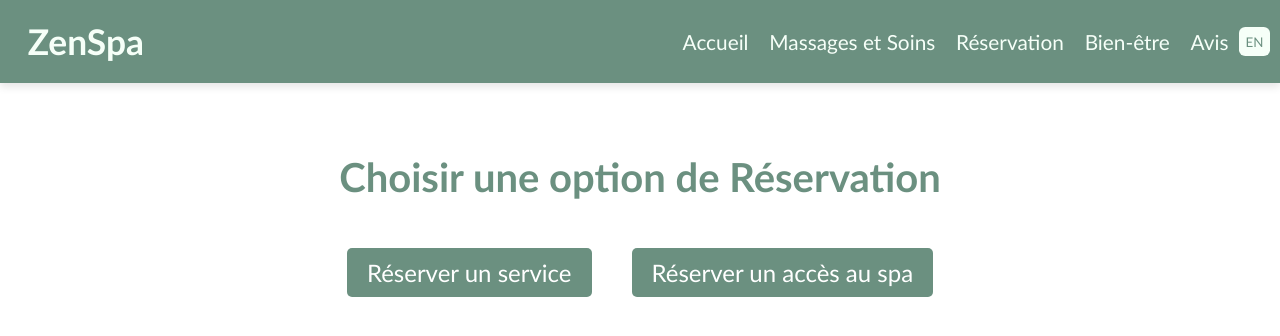
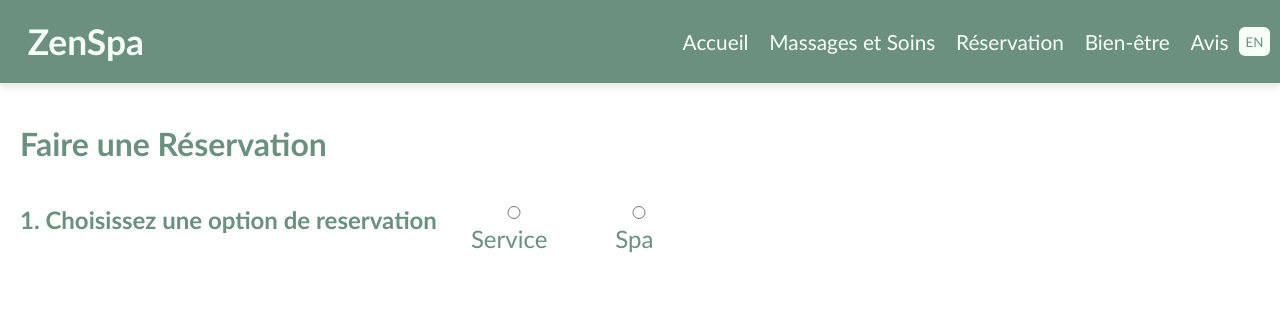
Before and after one commit to ChloeAlFrenn/Projet2_SEG3525_FINAL, a React (Create React App) app in the folder zenspa/: page /Reservation in a window 1280 px wide. Shown: the top 336 px of the page. Built offline with nearby package versions, Linux system fonts and the light colour scheme.

Commit message:
Reservation sur une seule page

```diff
--- a/zenspa/src/pages/Reservation.css
+++ b/zenspa/src/pages/Reservation.css
@@ -2,17 +2,21 @@
   padding: 20px;
   font-family: 'Optima', 'Noto Serif', 'Arial', sans-serif;
 }
-
 
 .option-selection {
   text-align: center;
   margin-top: 50px;
 }
 
-  .option-selection h1{
-    text-align: center;
+.option-selection h1 {
   color: #6B9080;
   font-size: 2.5em;
+}
+
+.option-selection h2 {
+  font-size: 1.5em;
+  color: #6B9080;
+  margin-bottom: 20px;
 }
 
 .option-selection button {
@@ -43,7 +47,6 @@
 
 .form-section {
   margin: 20px 0;
-
 }
 
 .form-section h2 {
@@ -61,7 +64,6 @@
   border-radius: 5px;
   font-family: 'Optima', 'Noto Serif', 'Arial', sans-serif;
   color: #6B9080;
-
 }
 
 button[type="submit"] {
@@ -107,3 +109,27 @@
   font-size: 1.5em;
   color: #6B9080;
 }
+
+.option-selection {
+  display: flex;
+
+  align-items: center;
+}
+
+.option-selection .options {
+  display: flex;
+  justify-content: center;
+  align-items: center;
+  margin-top: 10px;
+}
+
+.option-selection label {
+  margin: 0 20px;
+  font-size: 1.5em;
+  color: #6B9080;
+  font-family: 'Optima', 'Noto Serif', 'Arial', sans-serif;
+}
+
+.option-selection input[type="radio"] {
+  margin-right: 10px;
+}
--- a/zenspa/src/pages/Reservation.js
+++ b/zenspa/src/pages/Reservation.js
@@ -21,7 +21,7 @@ function Reservation() {
     "Enveloppement corporel en duo"
   ];
 
-  const [selectedOption, setSelectedOption] = useState(null);
+  const [selectedOption, setSelectedOption] = useState("");
   const [service, setService] = useState("");
   const [date, setDate] = useState(null);
   const [time, setTime] = useState("");
@@ -30,71 +30,64 @@ function Reservation() {
   const [accessType, setAccessType] = useState("");
   const [halfDayTime, setHalfDayTime] = useState("");
   const [submitted, setSubmitted] = useState(false);
-  const [errors, setErrors] = useState({});
-
-  const handleOptionClick = (option) => {
-    setSelectedOption(option);
-    setService("");
-    setDate(null);
-    setTime("");
-    setName("");
-    setEmail("");
-    setAccessType("");
-    setHalfDayTime("");
-    setSubmitted(false);
-    setErrors({});
-  };
-
-  const handleBackClick = () => {
-    setSelectedOption(null);
-  };
 
   const handleSubmit = (e) => {
     e.preventDefault();
-    const newErrors = {};
+    let errorMessage = "";
 
     if (selectedOption === "service") {
-      if (!service) newErrors.service = language === "fr" ? "Vous devez sélectionner un service" : "You must select a service";
-      if (!date) newErrors.date = language === "fr" ? "Vous devez sélectionner une date" : "You must select a date";
-      if (!time) newErrors.time = language === "fr" ? "Vous devez sélectionner une heure" : "You must select a time";
-      if (!name) newErrors.name = language === "fr" ? "Vous devez entrer votre nom" : "You must enter your name";
-      if (!email) newErrors.email = language === "fr" ? "Vous devez entrer votre adresse courriel" : "You must enter your email";
+      if (!service) errorMessage = language === "fr" ? "Vous devez sélectionner un service" : "You must select a service";
+      if (!date) errorMessage = language === "fr" ? "Vous devez sélectionner une date" : "You must select a date";
+      if (!time) errorMessage = language === "fr" ? "Vous devez sélectionner une heure" : "You must select a time";
+      if (!name) errorMessage = language === "fr" ? "Vous devez entrer votre nom" : "You must enter your name";
+      if (!email) errorMessage = language === "fr" ? "Vous devez entrer votre adresse courriel" : "You must enter your email";
     } else if (selectedOption === "spa") {
-      if (!accessType) newErrors.accessType = language === "fr" ? "Vous devez sélectionner un type d'accès" : "You must select an access type";
-      if (!date) newErrors.date = language === "fr" ? "Vous devez sélectionner une date" : "You must select a date";
-      if (accessType === "half-day" && !halfDayTime) newErrors.halfDayTime = language === "fr" ? "Vous devez sélectionner une période" : "You must select a period";
-      if (!name) newErrors.name = language === "fr" ? "Vous devez entrer votre nom" : "You must enter your name";
-      if (!email) newErrors.email = language === "fr" ? "Vous devez entrer votre adresse courriel" : "You must enter your email";
+      if (!accessType) errorMessage = language === "fr" ? "Vous devez sélectionner un type d'accès" : "You must select an access type";
+      if (!date) errorMessage = language === "fr" ? "Vous devez sélectionner une date" : "You must select a date";
+      if (accessType === "half-day" && !halfDayTime) errorMessage = language === "fr" ? "Vous devez sélectionner une période" : "You must select a period";
+      if (!name) errorMessage = language === "fr" ? "Vous devez entrer votre nom" : "You must enter your name";
+      if (!email) errorMessage = language === "fr" ? "Vous devez entrer votre adresse courriel" : "You must enter your email";
     }
 
-    setErrors(newErrors);
-
-    if (Object.keys(newErrors).length === 0) {
+    if (errorMessage) {
+      alert(errorMessage);
+    } else {
       setSubmitted(true);
     }
   };
 
   return (
     <div className="reservation-container">
-      {!selectedOption ? (
-        <div className="option-selection">
-          <h1>{language === "fr" ? "Choisir une option de Réservation" : "Choose a Reservation Option"}</h1>
-          <button onClick={() => handleOptionClick("service")}>
-            {language === "fr" ? "Réserver un service" : "Book a Service"}
-          </button>
-          <button onClick={() => handleOptionClick("spa")}>
-            {language === "fr" ? "Réserver un accès au spa" : "Book Spa Access"}
-          </button>
+      <h1 style={{ color: "#6B9080" }}>{language === "fr" ? "Faire une Réservation" : "Make a Reservation"}</h1>
+      <form onSubmit={handleSubmit}>
+        <div className="option-selection form-section">
+          <h2>{language === "fr" ? "1. Choisissez une option de reservation" : "1. Choose a reservation option"}</h2>
+          <div className="options">
+            <label>
+              <input
+                type="radio"
+                value="service"
+                checked={selectedOption === "service"}
+                onChange={(e) => setSelectedOption(e.target.value)}
+              />
+              {language === "fr" ? "Service" : "Service"}
+            </label>
+            <label>
+              <input
+                type="radio"
+                value="spa"
+                checked={selectedOption === "spa"}
+                onChange={(e) => setSelectedOption(e.target.value)}
+              />
+              {language === "fr" ? "Spa" : "Spa"}
+            </label>
           </div>
-      ) : (
-        <div className="reservation-form">
+        </div>
+
         {selectedOption === "service" && (
           <div className="form-service">
-              <h1>{language === "fr" ? "Réservez un service" : "Book a Service"}</h1>
-              {!submitted ? (
-                <form onSubmit={handleSubmit}>
             <div className="form-section">
-                    <h2>{language === "fr" ? "1. Sélectionnez un service" : "1. Select a Service"}</h2>
+              <h2>{language === "fr" ? "2. Sélectionnez un service" : "2. Select a Service"}</h2>
               <select
                 value={service}
                 onChange={(e) => setService(e.target.value)}
@@ -105,84 +98,56 @@ function Reservation() {
                   <option key={service} value={service}>{service}</option>
                 ))}
               </select>
-                    {errors.service && <div className="error-message">{errors.service}</div>}
             </div>
             <div className="form-section">
-                    <h2>{language === "fr" ? "2. Sélectionnez une date" : "2. Select a Date"}</h2>
+              <h2>{language === "fr" ? "3. Sélectionnez une date" : "3. Select a Date"}</h2>
               <DatePicker
                 selected={date}
                 onChange={(date) => setDate(date)}
                 required
               />
-                    {errors.date && <div className="error-message">{errors.date}</div>}
             </div>
             <div className="form-section">
-                    <h2>{language === "fr" ? "3. Sélectionnez une heure" : "3. Select a Time"}</h2>
+              <h2>{language === "fr" ? "4. Sélectionnez une heure" : "4. Select a Time"}</h2>
               <select
                 value={time}
                 onChange={(e) => setTime(e.target.value)}
                 required
               >
                 <option value="">{language === "fr" ? "Sélectionnez une heure" : "Select a time"}</option>
-                      {[...Array(10)].map((_, i) => {
-                        const hour = 9 + i;
-                        const formattedHour = `${hour}:00`;
-                        return (
-                          <option key={hour} value={`${hour}:00`}>
-                            {formattedHour}
-                          </option>
-                        );
-                      })}
+                <option value="10:00">10:00</option>
+                <option value="11:00">11:00</option>
+                <option value="12:00">12:00</option>
+                <option value="13:00">13:00</option>
+                <option value="14:00">14:00</option>
+                <option value="15:00">15:00</option>
+                <option value="16:00">16:00</option>
               </select>
-                    {errors.time && <div className="error-message">{errors.time}</div>}
             </div>
             <div className="form-section">
-                    <h2>{language === "fr" ? "4. Inscrire vos informations" : "4. Enter Your Information"}</h2>
+              <h2>{language === "fr" ? "5. Entrez vos informations" : "5. Enter Your Information"}</h2>
               <input
                 type="text"
-                      placeholder={language === "fr" ? "Nom et prénom" : "Name"}
+                placeholder={language === "fr" ? "Nom" : "Name"}
                 value={name}
                 onChange={(e) => setName(e.target.value)}
                 required
               />
-                    {errors.name && <div className="error-message">{errors.name}</div>}
               <input
                 type="email"
-                      placeholder={language === "fr" ? "Adresse courriel" : "Email"}
+                placeholder={language === "fr" ? "Courriel" : "Email"}
                 value={email}
                 onChange={(e) => setEmail(e.target.value)}
                 required
               />
-                    {errors.email && <div className="error-message">{errors.email}</div>}
             </div>
-                  <button type="submit">{language === "fr" ? "Réserver" : "Book"}</button>
-                </form>
-              ) : (
-                <div className="confirmation-message">
-                  <h2>{language === "fr" ? "Merci pour votre réservation!" : "Thank you for your reservation!"}</h2>
-                  <p>
-                    {language === "fr" ? "Vous avez réservé un" : "You have booked a"} {service}{" "}
-                    {language === "fr" ? "le" : "on"} {date.toLocaleDateString()} {language === "fr" ? "à" : "at"} {time}.
-                  </p>
-                  <button className="back-button" onClick={handleBackClick}>
-                    {language === "fr" ? "Retour à la page de réservation" : "Back to reservation page"}
-                  </button>
           </div>
         )}
-              {!submitted && (
-                <button className="back-button" onClick={handleBackClick}>
-                  {language === "fr" ? "Retour en arrière" : "Go back"}
-                </button>
-              )}
-            </div>
-          )}
+
         {selectedOption === "spa" && (
           <div className="form-spa">
-              <h1>{language === "fr" ? "Réservez un accès au spa" : "Book Spa Access"}</h1>
-              {!submitted ? (
-                <form onSubmit={handleSubmit}>
             <div className="form-section">
-                    <h2>{language === "fr" ? "1. Sélectionnez un type d'accès" : "1. Select an Access Type"}</h2>
+              <h2>{language === "fr" ? "2. Sélectionnez un type d'accès" : "2. Select an Access Type"}</h2>
               <select
                 value={accessType}
                 onChange={(e) => setAccessType(e.target.value)}
@@ -192,11 +157,10 @@ function Reservation() {
                 <option value="full-day">{language === "fr" ? "Journée complète" : "Full day"}</option>
                 <option value="half-day">{language === "fr" ? "Demi-journée" : "Half day"}</option>
               </select>
-                {errors.accessType && <div className="error-message">{errors.accessType}</div>}
             </div>
             {accessType === "half-day" && (
               <div className="form-section">
-                  <h2>{language === "fr" ? "2. Sélectionnez une période" : "2. Select a Period"}</h2>
+                <h2>{language === "fr" ? "3. Sélectionnez une période" : "3. Select a Period"}</h2>
                 <select
                   value={halfDayTime}
                   onChange={(e) => setHalfDayTime(e.target.value)}
@@ -206,65 +170,46 @@ function Reservation() {
                   <option value="morning">{language === "fr" ? "Matin" : "Morning"}</option>
                   <option value="afternoon">{language === "fr" ? "Après-midi" : "Afternoon"}</option>
                 </select>
-                  {errors.halfDayTime && <div className="error-message">{errors.halfDayTime}</div>}
               </div>
             )}
             <div className="form-section">
-                <h2>
-                  {accessType === "full-day" ? (language === "fr" ? "2" : "2") : (language === "fr" ? "3" : "3")}. {language === "fr" ? "Sélectionnez une date" : "Select a Date"}
-                </h2>
+              <h2>{language === "fr" ? "4. Sélectionnez une date" : "4. Select a Date"}</h2>
               <DatePicker
                 selected={date}
                 onChange={(date) => setDate(date)}
                 required
               />
-                {errors.date && <div className="error-message">{errors.date}</div>}
             </div>
             <div className="form-section">
-                <h2>
-                  {accessType === "full-day" ? (language === "fr" ? "3" : "3") : (language === "fr" ? "4" : "4")}. {language === "fr" ? "Inscrire vos informations" : "Enter Your Information"}
-                </h2>
+              <h2>{language === "fr" ? "5. Entrez vos informations" : "5. Enter Your Information"}</h2>
               <input
                 type="text"
-                  placeholder={language === "fr" ? "Nom et prénom" : "Name"}
+                placeholder={language === "fr" ? "Nom" : "Name"}
                 value={name}
                 onChange={(e) => setName(e.target.value)}
                 required
               />
-                {errors.name && <div className="error-message">{errors.name}</div>}
-                <input
-                  type="email"
-                  placeholder={language === "fr" ? "Adresse courriel" : "Email"}
+              <input    type="email"
+            placeholder={language === "fr" ? "Courriel" : "Email"}
             value={email}
             onChange={(e) => setEmail(e.target.value)}
             required
           />
-                {errors.email && <div className="error-message">{errors.email}</div>}
         </div>
-              <button type="submit">{language === "fr" ? "Réserver" : "Book"}</button>
-            </form>
-          ) : (
-            <div className="confirmation-message">
-              <h2>{language === "fr" ? "Merci pour votre réservation!" : "Thank you for your reservation!"}</h2>
-              <p>
-                {language === "fr" ? "Vous avez réservé un accès au spa pour une" : "You have booked spa access for a"}{" "}
-                {accessType === "full-day"
-                  ? language === "fr" ? "journée complète" : "full day"
-                  : `${language === "fr" ? "demi-journée" : "half day"} (${halfDayTime === "morning" ? language === "fr" ? "matin" : "morning" : language === "fr" ? "après-midi" : "afternoon"})`}{" "}
-                {language === "fr" ? "le" : "on"} {date.toLocaleDateString()}.
-              </p>
-              <button className="back-button" onClick={handleBackClick}>
-                {language === "fr" ? "Retour à la page de réservation" : "Back to reservation page"}
-              </button>
       </div>
     )}
-          {!submitted && (
-            <button className="back-button" onClick={handleBackClick}>
-              {language === "fr" ? "Retour en arrière" : "Go back"}
+
+    {selectedOption && (
+      <button type="submit">
+        {language === "fr" ? "Réserver" : "Reserve"}
       </button>
     )}
-        </div>
-      )}
+  </form>
+  {submitted && (
+    <div className="confirmation-message">
+      {language === "fr"
+        ? "Votre réservation a été soumise avec succès!"
+        : "Your reservation has been successfully submitted!"}
     </div>
   )}
 </div>
```
Lines whose indentation alone changed are shown as unchanged.
